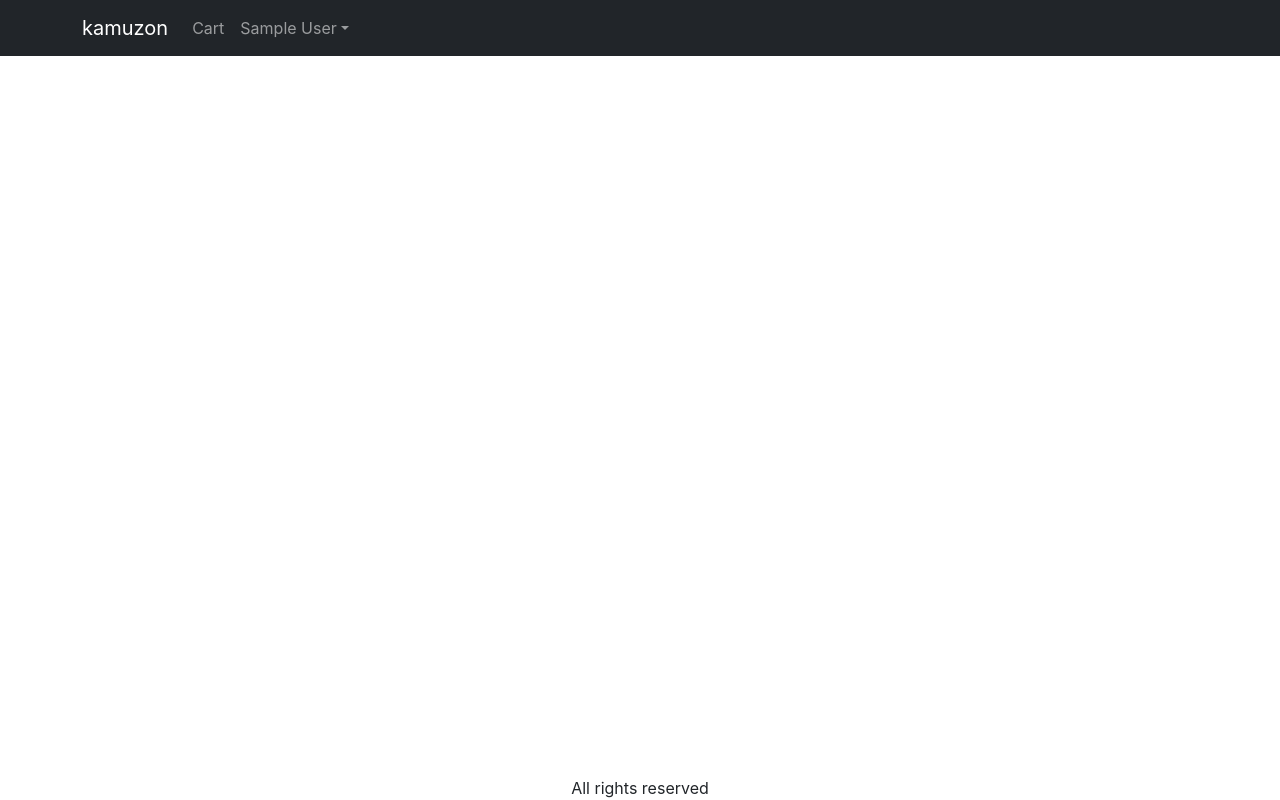
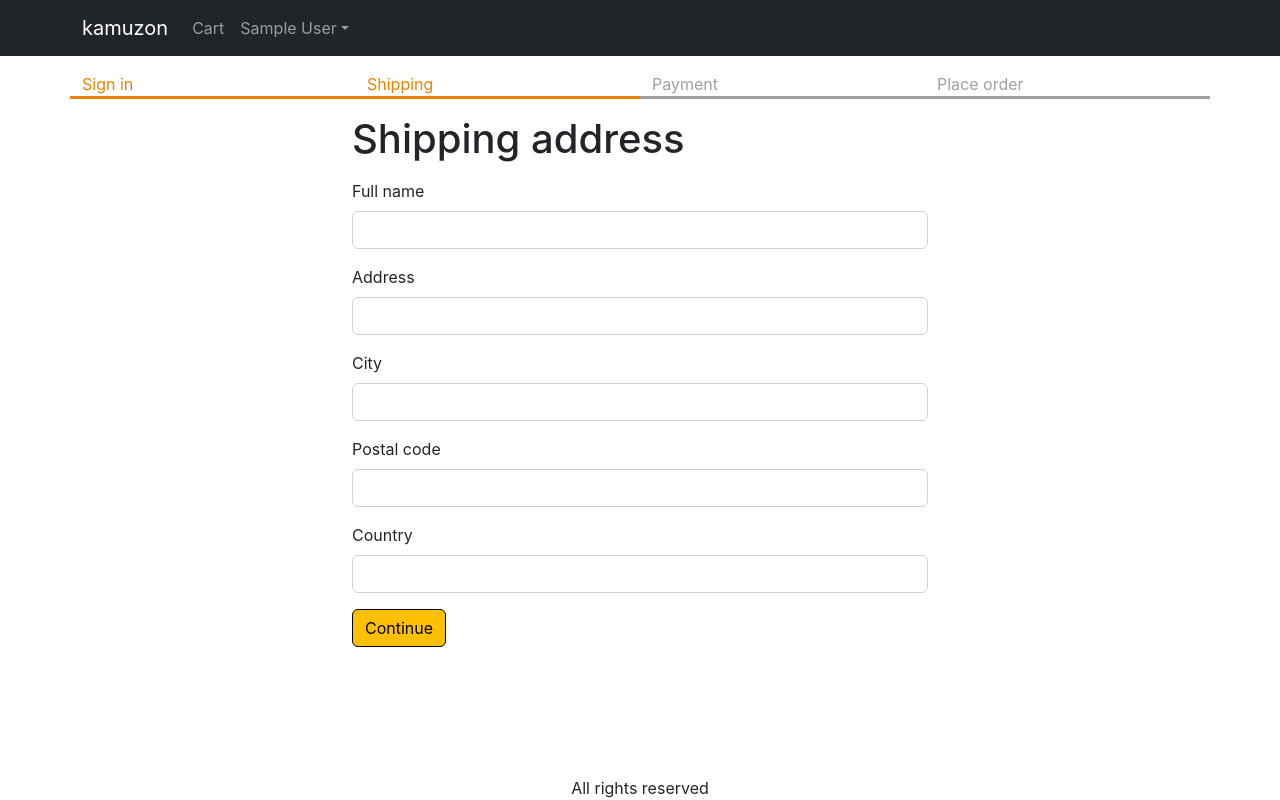
Before and after one commit to MarkVarga/kamuzon, a React (Create React App) app in the folder frontend/: page /shipping in a window 1280 px wide. Built offline with nearby package versions, Linux system fonts and the light colour scheme; sample sign-in values are in the browser's storage.

Commit message:
added shippind address page, saved address to local storage, remove local storage on sign out, added checkout steps component

```diff
--- a/frontend/src/App.js
+++ b/frontend/src/App.js
@@ -14,6 +14,7 @@
 import { Store } from "./Store";
 import CartScreen from "./view/CartScreen";
 import SigninScreen from "./view/SigninScreen";
+import ShippingAddressScreen from "./view/ShippingAddressScreen";
 
 function App() {
   const { state, dispatch: ctxDispatch } = useContext(Store);
@@ -22,6 +23,7 @@
   const signoutHandler = () => {
     ctxDispatch({ type: "USER_SIGNOUT" });
     localStorage.removeItem("userInfo");
+    localStorage.removeItem("shippingAddress");
   };
 
   return (
@@ -79,6 +81,7 @@
               <Route path="/product/:slug" element={<ProductScreen />} />
               <Route path="/cart" element={<CartScreen />} />
               <Route path="/signin" element={<SigninScreen />} />
+              <Route path="/shipping" element={<ShippingAddressScreen />} />
               <Route path="/" element={<HomeScreen />} />
             </Routes>
           </Container>
--- a/frontend/src/Store.js
+++ b/frontend/src/Store.js
@@ -8,6 +8,9 @@
     : null,
 
   cart: {
+    shippingAddress: localStorage.getItem("shippingAddress")
+      ? JSON.parse(localStorage.getItem("shippingAddress"))
+      : {},
     cartItems: localStorage.getItem("cartItems")
       ? JSON.parse(localStorage.getItem("cartItems"))
       : [],
@@ -37,7 +40,22 @@
     case "USER_SIGNIN":
       return { ...state, userInfo: action.payload };
     case "USER_SIGNOUT":
-      return { ...state, userInfo: null };
+      return {
+        ...state,
+        userInfo: null,
+        cart: {
+          cartItems: [],
+          shippingAddress: {},
+        },
+      };
+    case "SAVE_SHIPPING_ADDRESS":
+      return {
+        ...state,
+        cart: {
+          ...state.cart,
+          shippingAddress: action.payload,
+        },
+      };
     default:
       return state;
   }
--- /dev/null
+++ b/frontend/src/components/CheckoutSteps.js
@@ -0,0 +1,15 @@
+import Row from "react-bootstrap/Row";
+import Col from "react-bootstrap/Col";
+
+const CheckoutSteps = ({ step1, step2, step3, step4 }) => {
+  return (
+    <Row className="checkout-steps">
+      <Col className={step1 ? "active" : ""}>Sign in</Col>
+      <Col className={step2 ? "active" : ""}>Shipping</Col>
+      <Col className={step3 ? "active" : ""}>Payment</Col>
+      <Col className={step4 ? "active" : ""}>Place order</Col>
+    </Row>
+  );
+};
+
+export default CheckoutSteps;
--- a/frontend/src/index.css
+++ b/frontend/src/index.css
@@ -56,3 +56,12 @@
 .img-thumbnail {
   height: 80px;
 }
+
+.checkout-steps > div {
+  border-bottom: 0.2rem solid #a0a0a0;
+  color: #a0a0a0;
+}
+.checkout-steps > div.active {
+  border-bottom: 0.2rem solid #f08000;
+  color: #f08000
+}
--- a/frontend/src/view/CartScreen.js
+++ b/frontend/src/view/CartScreen.js
@@ -38,7 +38,7 @@
   };
 
   const checkoutHandler = () => {
-    navigate("/signin?/redirect=/shipping");
+    navigate("/signin?redirect=/shipping");
   };
 
   return (
--- /dev/null
+++ b/frontend/src/view/ShippingAddressScreen.js
@@ -0,0 +1,116 @@
+import { useContext, useEffect, useState } from "react";
+import { Helmet } from "react-helmet-async";
+import { useNavigate } from "react-router-dom";
+import { Store } from "../Store";
+import Form from "react-bootstrap/Form";
+import Button from "react-bootstrap/Button";
+import CheckoutSteps from "../components/CheckoutSteps";
+
+function ShippingAddressScreen() {
+  const navigate = useNavigate();
+  const { state, dispatch: ctxDispatch } = useContext(Store);
+  const {
+    userInfo,
+    cart: { shippingAddress },
+  } = state;
+
+  const [fullName, setFullName] = useState(shippingAddress.fullName || "");
+  const [address, setAddress] = useState(shippingAddress.address || "");
+  const [city, setCity] = useState(shippingAddress.city || "");
+  const [postalCode, setPostalCode] = useState(
+    shippingAddress.postalCode || ""
+  );
+  const [country, setCountry] = useState(shippingAddress.country || "");
+
+  useEffect(() => {
+    if (!userInfo) {
+      navigate("/signin?redirect=/shipping");
+    }
+  }, [navigate, userInfo]);
+
+  const submitHandler = (e) => {
+    e.preventDefault();
+    ctxDispatch({
+      type: "SAVE_SHIPPING_ADDRESS",
+      payload: {
+        fullName,
+        address,
+        city,
+        postalCode,
+        country,
+      },
+    });
+    localStorage.setItem(
+      "shippingAddress",
+      JSON.stringify({
+        fullName,
+        address,
+        city,
+        postalCode,
+        country,
+      })
+    );
+    navigate("/payment");
+  };
+
+  return (
+    <div>
+      <Helmet>
+        <title>Shipping address</title>
+      </Helmet>
+      <CheckoutSteps step1 step2></CheckoutSteps>
+      <div className="container small-container">
+        <h1 className="my-3">Shipping address</h1>
+        <Form onSubmit={submitHandler}>
+          <Form.Group className="mb-3" controlId="fullName">
+            <Form.Label>Full name</Form.Label>
+            <Form.Control
+              value={fullName}
+              onChange={(e) => setFullName(e.target.value)}
+              required
+            />
+          </Form.Group>
+          <Form.Group className="mb-3" controlId="address">
+            <Form.Label>Address</Form.Label>
+            <Form.Control
+              value={address}
+              onChange={(e) => setAddress(e.target.value)}
+              required
+            />
+          </Form.Group>
+          <Form.Group className="mb-3" controlId="city">
+            <Form.Label>City</Form.Label>
+            <Form.Control
+              value={city}
+              onChange={(e) => setCity(e.target.value)}
+              required
+            />
+          </Form.Group>
+          <Form.Group className="mb-3" controlId="postalCode">
+            <Form.Label>Postal code</Form.Label>
+            <Form.Control
+              value={postalCode}
+              onChange={(e) => setPostalCode(e.target.value)}
+              required
+            />
+          </Form.Group>
+          <Form.Group className="mb-3" controlId="country">
+            <Form.Label>Country</Form.Label>
+            <Form.Control
+              value={country}
+              onChange={(e) => setCountry(e.target.value)}
+              required
+            />
+          </Form.Group>
+          <div className="mb-3">
+            <Button variant="primary" type="submit">
+              Continue
+            </Button>
+          </div>
+        </Form>
+      </div>
+    </div>
+  );
+}
+
+export default ShippingAddressScreen;
--- a/frontend/src/view/SigninScreen.js
+++ b/frontend/src/view/SigninScreen.js
@@ -43,7 +43,7 @@
     if (userInfo) {
       navigate(redirect);
     }
-  }, [navigate, redirect]);
+  }, [navigate, redirect, userInfo]);
 
   return (
     <Container className="small-container">
```
